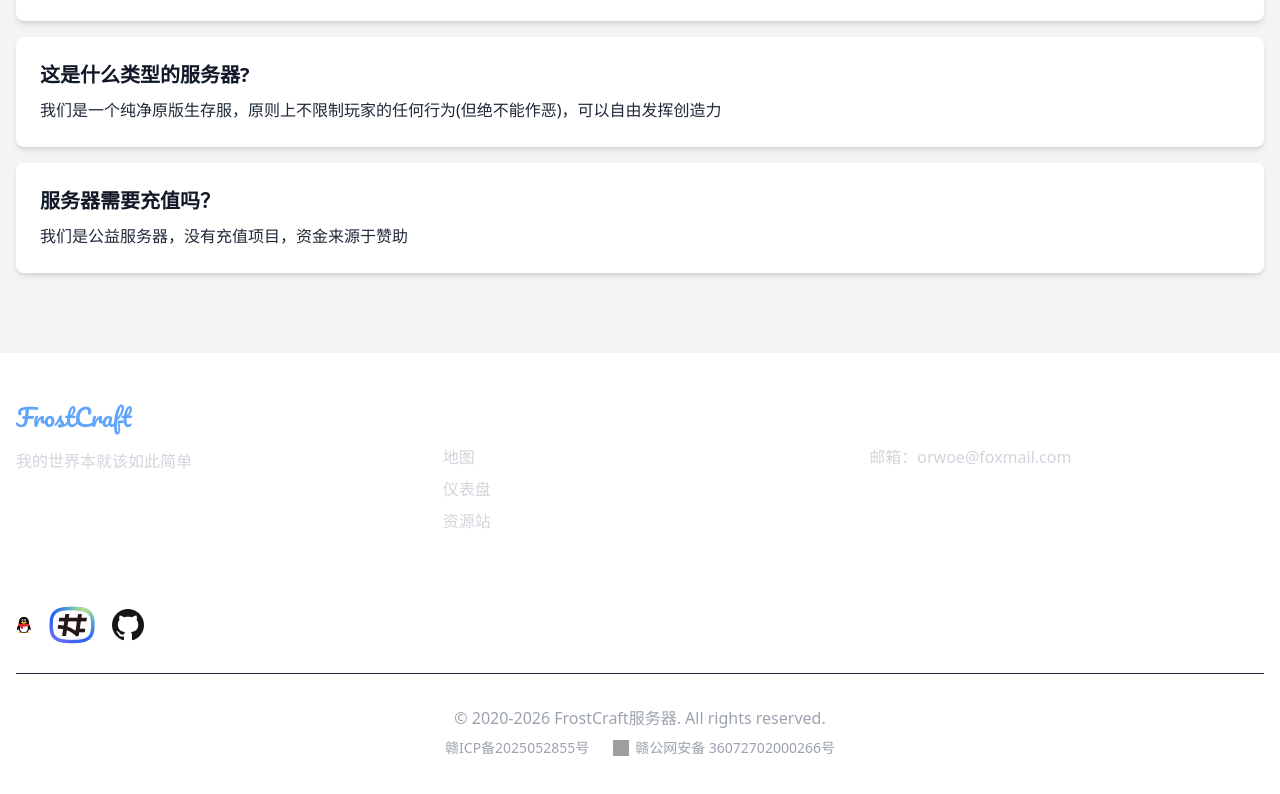
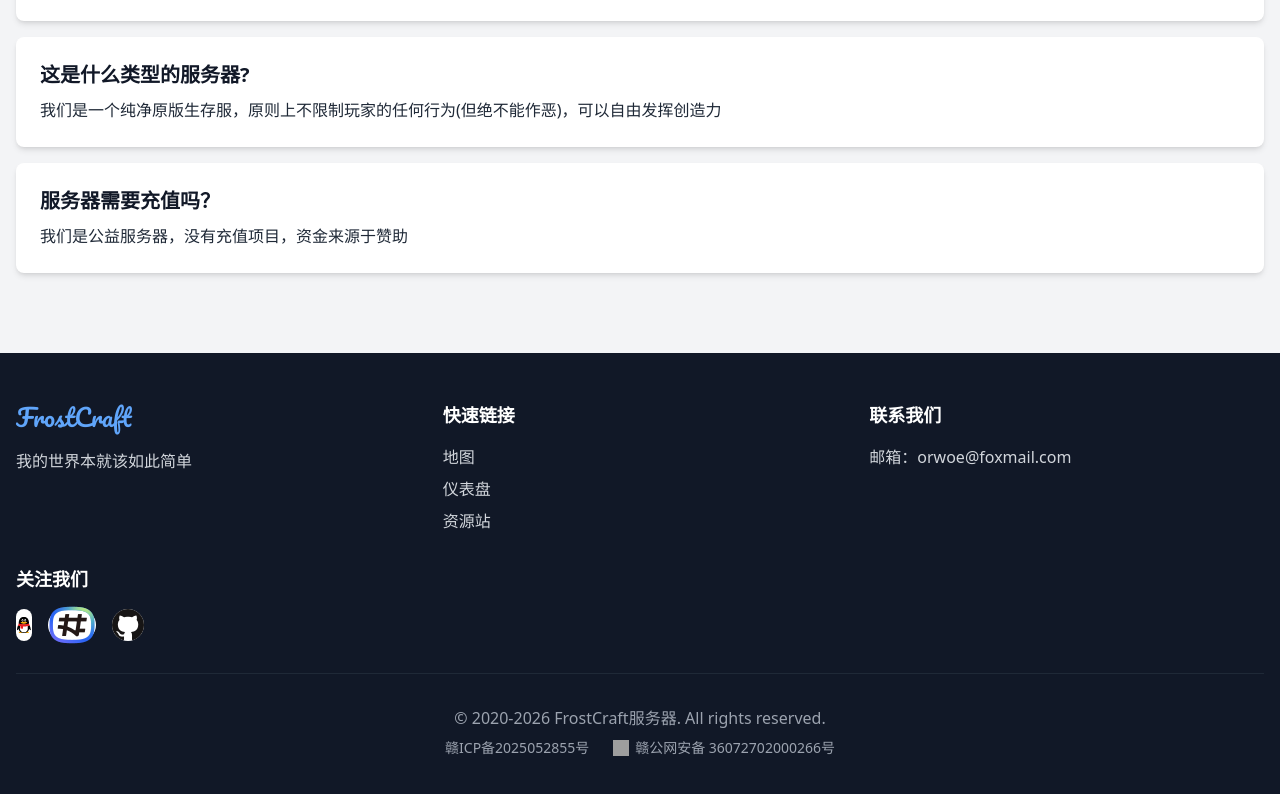
Before and after one commit to winter0203/frostcraft_web, a website: page index.html in a window 1280 px wide. Shown: the part 4120-4914 px from the top of the page. Drawn offline with Linux system fonts and the light colour scheme; no server answers; grey boxes are pictures that could not be loaded.

Commit message:
fix: revert footer bg to gray-900 (gray-800 not in compiled css)

```diff
--- a/index.html
+++ b/index.html
@@ -276,7 +276,7 @@
         </div>
     </section>
 
-    <footer class="bg-gray-800 text-white py-12">
+    <footer class="bg-gray-900 text-white py-12">
         <div class="max-w-7xl mx-auto px-4">
             <div class="grid grid-cols-1 md:grid-cols-3 gap-8">
                 <div>
```
